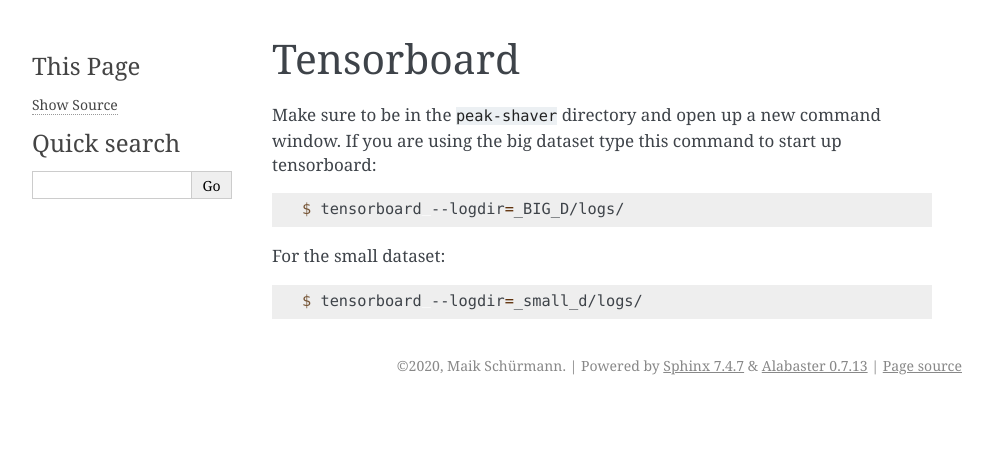
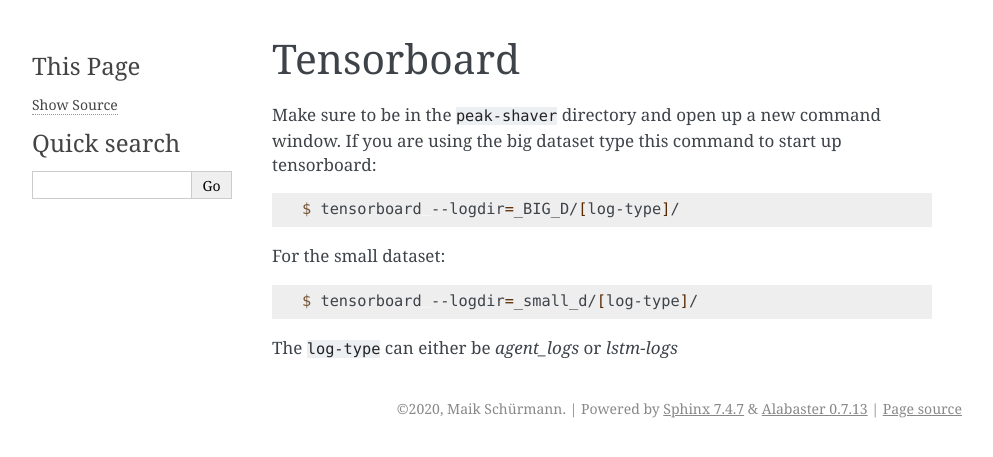
Before and after one commit to maik97/peak-shaver, a Sphinx documentation site: the page built from docs/intro/tensorboard_doc.rst, in a window 1280 px wide. Shown: the top 457 px of the page, without its empty margins (148-1141 px from the left). Built offline with Sphinx 7.4.7, drawn with Linux system fonts in a browser that asks for light colours.

Commit message:
Update tensorboard_doc.rst

```diff
--- a/docs/intro/tensorboard_doc.rst
+++ b/docs/intro/tensorboard_doc.rst
@@ -7,10 +7,12 @@ Make sure to be in the ``peak-shaver`` directory and open up a new command windo
 
 .. code-block:: console
 
-    $ tensorboard --logdir=_BIG_D/logs/
+    $ tensorboard --logdir=_BIG_D/[log-type]/
 
 For the small dataset:
 
 .. code-block:: console
 
-    $ tensorboard --logdir=_small_d/logs/
+    $ tensorboard --logdir=_small_d/[log-type]/
+
+The ``log-type`` can either be `agent_logs` or `lstm-logs`
```
